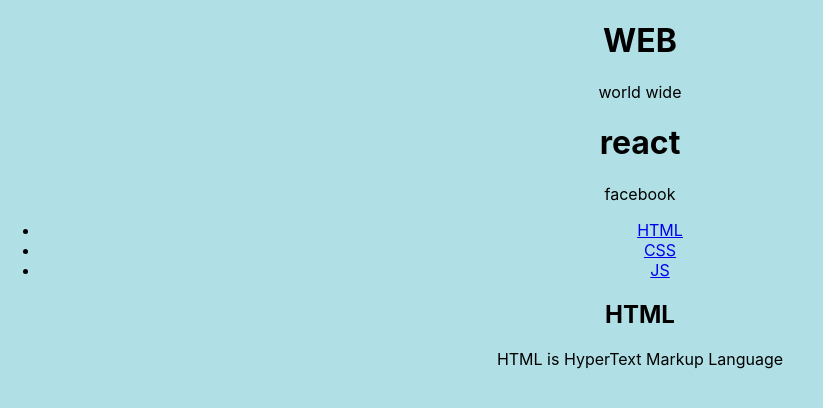
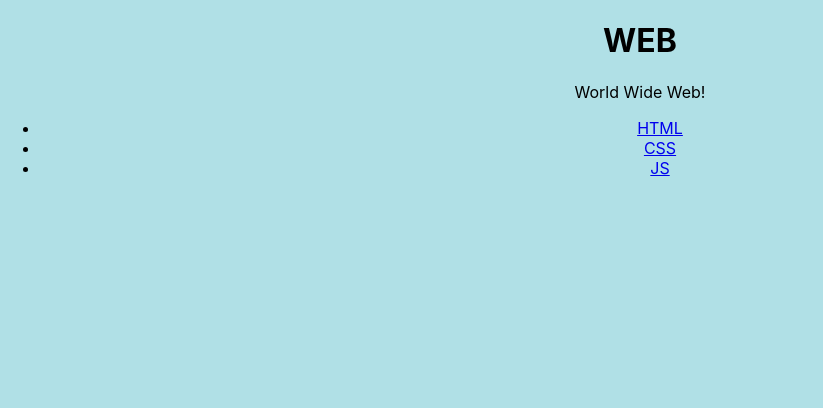
Before and after one commit to kdh3543/book_study, a React (Create React App) app in the folder react_basic/: page / in a window 1280 px wide. Shown: the top 408 px of the page, without its empty margins (0-823 px from the left). Built offline with nearby package versions, Linux system fonts and the light colour scheme.

Commit message:
5/15 react study class component

```diff
--- a/react_basic/src/App.js
+++ b/react_basic/src/App.js
@@ -1,18 +1,57 @@
 import './App.css'
-import React from 'react'
+import React, { Component, useState } from 'react'
 import TOC from './components/TOC'
 import Content from './components/Content'
 import Subject from './components/Subject'
 
-function App() {
-  return (
-    <div className="App">
-      <Subject title="WEB" sub="world wide"></Subject>
-      <Subject title="react" sub="facebook"></Subject>
-      <TOC />
-      <Content />
-    </div>
-  )
+// function App() {
+//   const title = useState('WEB')
+//   const subject = useState('world wide web')
+//   const contents = useState([
+//     {
+//       id: 1,
+//       title: 'HTML',
+//       desc: 'HTML is for information',
+//     },
+//     { id: 2, title: 'CSS', desc: 'CSS is for design' },
+//     { id: 3, title: 'JS', desc: 'JS is for interactive' },
+//   ])
+//   return (
+//     <div className="App">
+//       <Subject title={title} sub={subject}></Subject>
+//       <TOC data={contents} />
+//       <Content />
+//     </div>
+//   )
+// }
+
+class App extends Component {
+  constructor(props) {
+    super(props)
+    this.state = {
+      subject: { title: 'WEB', sub: 'World Wide Web!' },
+      contents: [
+        {
+          id: 1,
+          title: 'HTML',
+          desc: 'HTML is for information',
+        },
+        { id: 2, title: 'CSS', desc: 'CSS is for design' },
+        { id: 3, title: 'JS', desc: 'JS is for interactive' },
+      ],
+    }
+  }
+  render() {
+    return (
+      <div className="App">
+        <Subject
+          title={this.state.subject.title}
+          sub={this.state.subject.sub}
+        />
+        <TOC data={this.state.contents} />
+      </div>
+    )
+  }
 }
 
 export default App
--- a/react_basic/src/components/TOC.js
+++ b/react_basic/src/components/TOC.js
@@ -1,19 +1,43 @@
-function TOC() {
-  return (
-    <nav>
-      <ul>
-        <li>
-          <a href="1.html">HTML</a>
+import { Component, useState } from 'react'
+
+// function TOC(props) {
+//   const [lists, setLists] = useState([])
+//   let data = props.data
+//   for (let i = 0; i < data.length; i++) {
+//     let temp = []
+//     temp.push(
+//       <li>
+//         <a href={`/content/` + data[i].id}>{data[i].title}</a>
+//       </li>
+//     )
+//     setLists(...lists, temp)
+//   }
+//   return (
+//     <nav>
+//       <ul>{lists}</ul>
+//     </nav>
+//   )
+// }
+
+class TOC extends Component {
+  render() {
+    var lists = []
+    var data = this.props.data
+    var i = 0
+    while (i < data.length) {
+      lists.push(
+        <li key={i}>
+          <a href={'/content/' + data[i].id}>{data[i].title}</a>
         </li>
-        <li>
-          <a href="2.html">CSS</a>
-        </li>
-        <li>
-          <a href="3.html">JS</a>
-        </li>
-      </ul>
-    </nav>
-  )
+      )
+      i++
+    }
+    return (
+      <nav>
+        <ul>{lists}</ul>
+      </nav>
+    )
+  }
 }
 
 export default TOC
```
